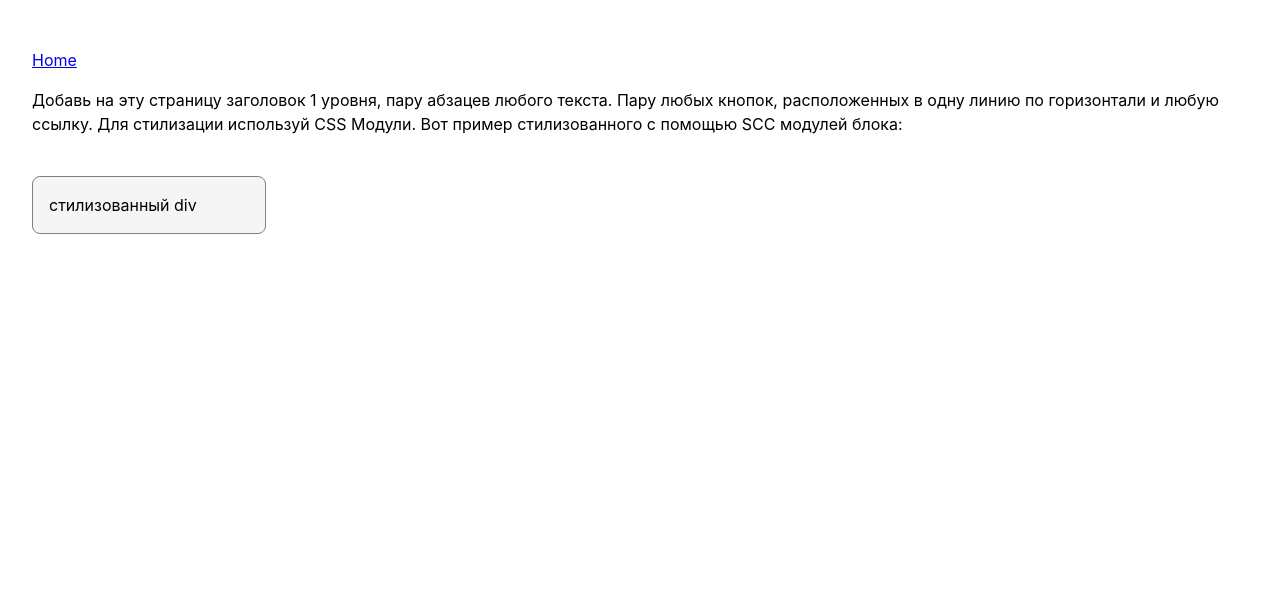
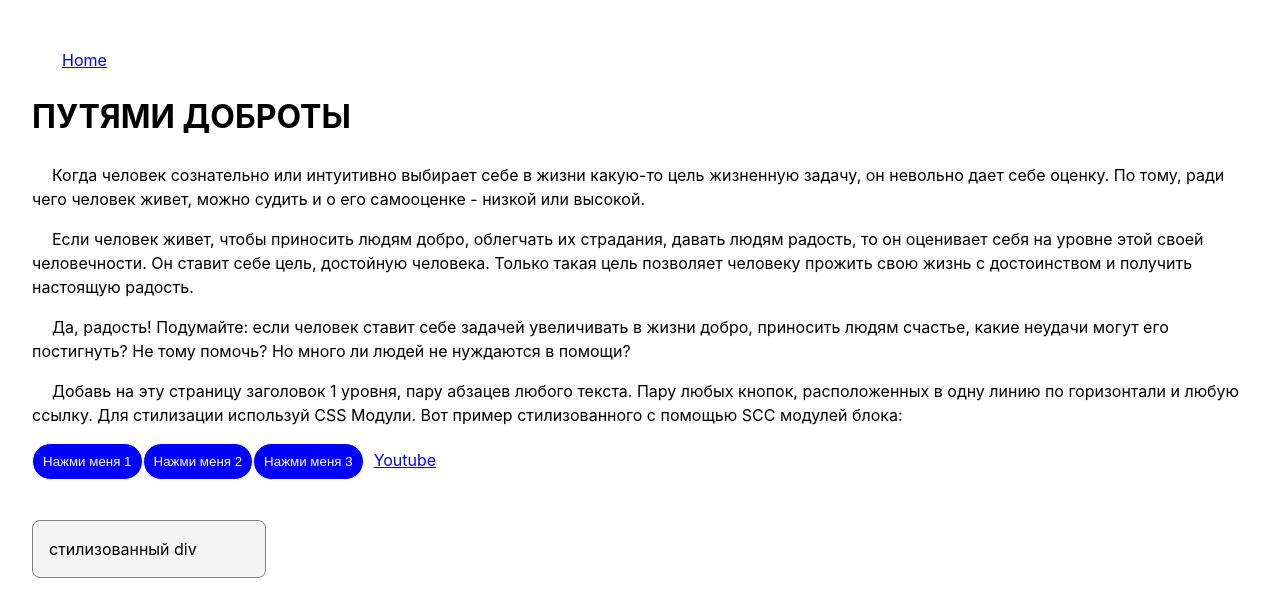
Before and after one commit to shyamrupadas/frontend-practice, a React (Vite) app: page /maxim/first-task in a window 1280 px wide. Shown: the top 616 px of the page. Built offline with nearby package versions, Linux system fonts and the light colour scheme.

Commit message:
Добавил заголовок, текст, кнопки и ссылку

```diff
--- a/package.json
+++ b/package.json
@@ -10,6 +10,7 @@
     "preview": "vite preview"
   },
   "dependencies": {
+    "@types/react-router-dom": "^5.3.3",
     "react": "^18.3.1",
     "react-dom": "^18.3.1",
     "react-router-dom": "^6.28.0"
--- a/src/pages/Maxim/MaximTask1/MaximTask1.module.css
+++ b/src/pages/Maxim/MaximTask1/MaximTask1.module.css
@@ -16,3 +16,31 @@
 .anotherClass {
   padding: 8px;
 }
+
+button {
+  border-radius: 100px;
+  background-color:blue;
+  border: 1px solid;
+  cursor: pointer;
+  color: white;
+  padding: 10px;
+  transition: transform 0.2s ease-in-out;
+}
+
+button:hover {
+  background-color:aqua;
+  transform:translateY(-5px);
+}
+
+a {
+  color:blue;
+  margin-left: 10px;
+}
+
+a:hover {
+  color:aqua;
+}
+
+p {
+  text-indent: 20px;
+}
--- a/src/pages/Maxim/MaximTask1/MaximTask1.tsx
+++ b/src/pages/Maxim/MaximTask1/MaximTask1.tsx
@@ -17,13 +17,31 @@ export const MaximTask1 = () => {
       <p>
         <Link to={'/'}>Home</Link>
       </p>
-
+      <h1>ПУТЯМИ ДОБРОТЫ</h1>
+      <p>
+      Когда человек сознательно или интуитивно выбирает себе в жизни какую-то цель
+       жизненную задачу, он невольно дает себе оценку. По тому, ради чего человек живет,
+       можно судить и о его самооценке - низкой или высокой.
+       </p>
+       <p>
+       Если человек живет, чтобы приносить людям добро, облегчать их страдания, давать людям радость,
+       то он оценивает себя на уровне этой своей человечности. Он ставит себе цель, достойную человека.
+       Только такая цель позволяет человеку прожить свою жизнь с достоинством и получить настоящую радость.
+       </p>
+       <p>
+       Да, радость! Подумайте: если человек ставит себе задачей увеличивать в жизни добро,
+       приносить людям счастье, какие неудачи могут его постигнуть? Не тому помочь?
+       Но много ли людей не нуждаются в помощи?
+      </p>
       <p>
         Добавь на эту страницу заголовок 1 уровня, пару абзацев любого текста. Пару любых
         кнопок, расположенных в одну линию по горизонтали и любую ссылку. Для стилизации
         используй CSS Модули. Вот пример стилизованного c помощью SCC модулей блока:
       </p>
-
+      <button>Нажми меня 1</button>
+      <button>Нажми меня 2</button>
+      <button>Нажми меня 3</button>
+      <a href='https://www.youtube.com/'>Youtube</a>
       <div className={css.myClass}>стилизованный div</div>
     </div>
   )
```
Also changed, not shown: 1 other file (tests, documents, lock files or other folders).
